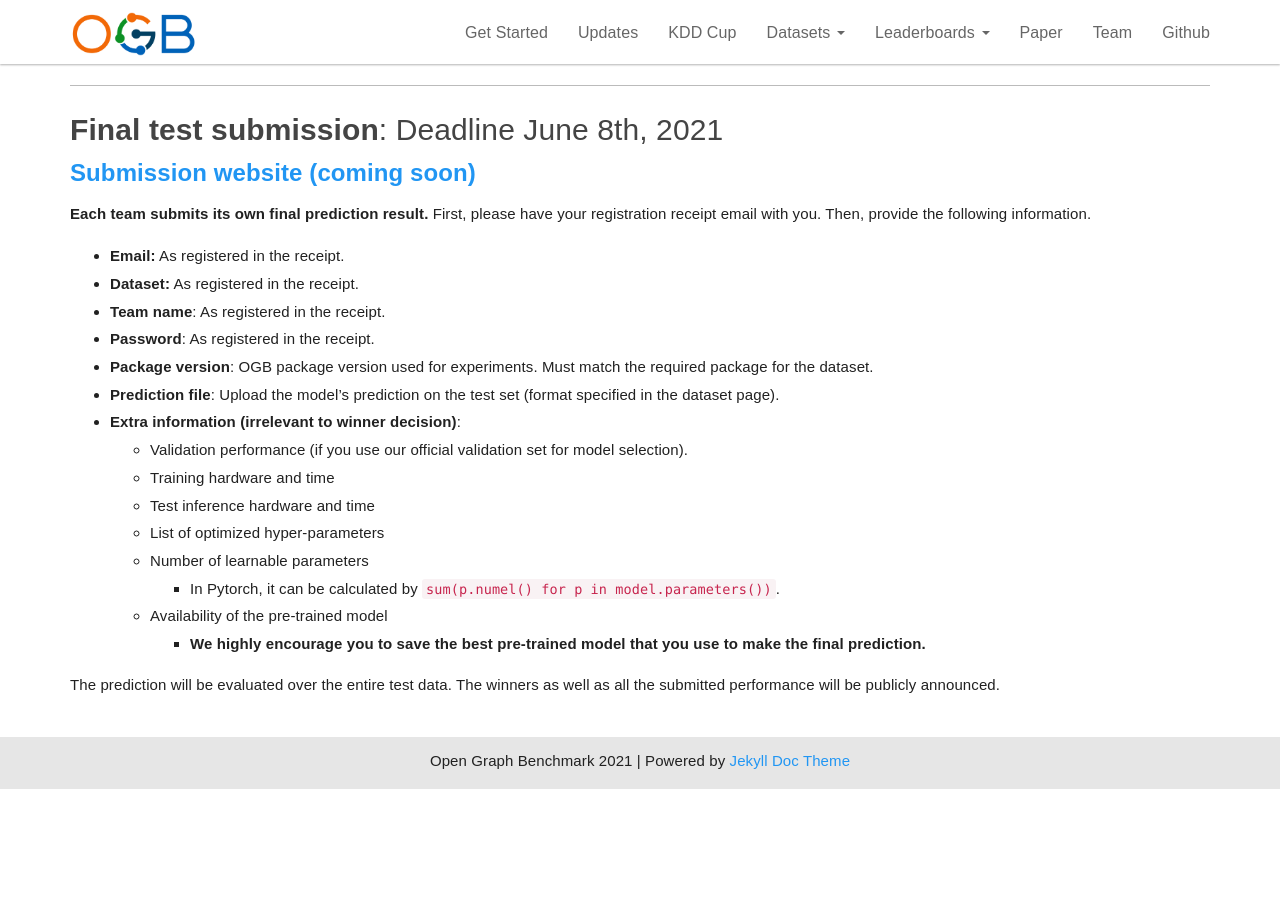
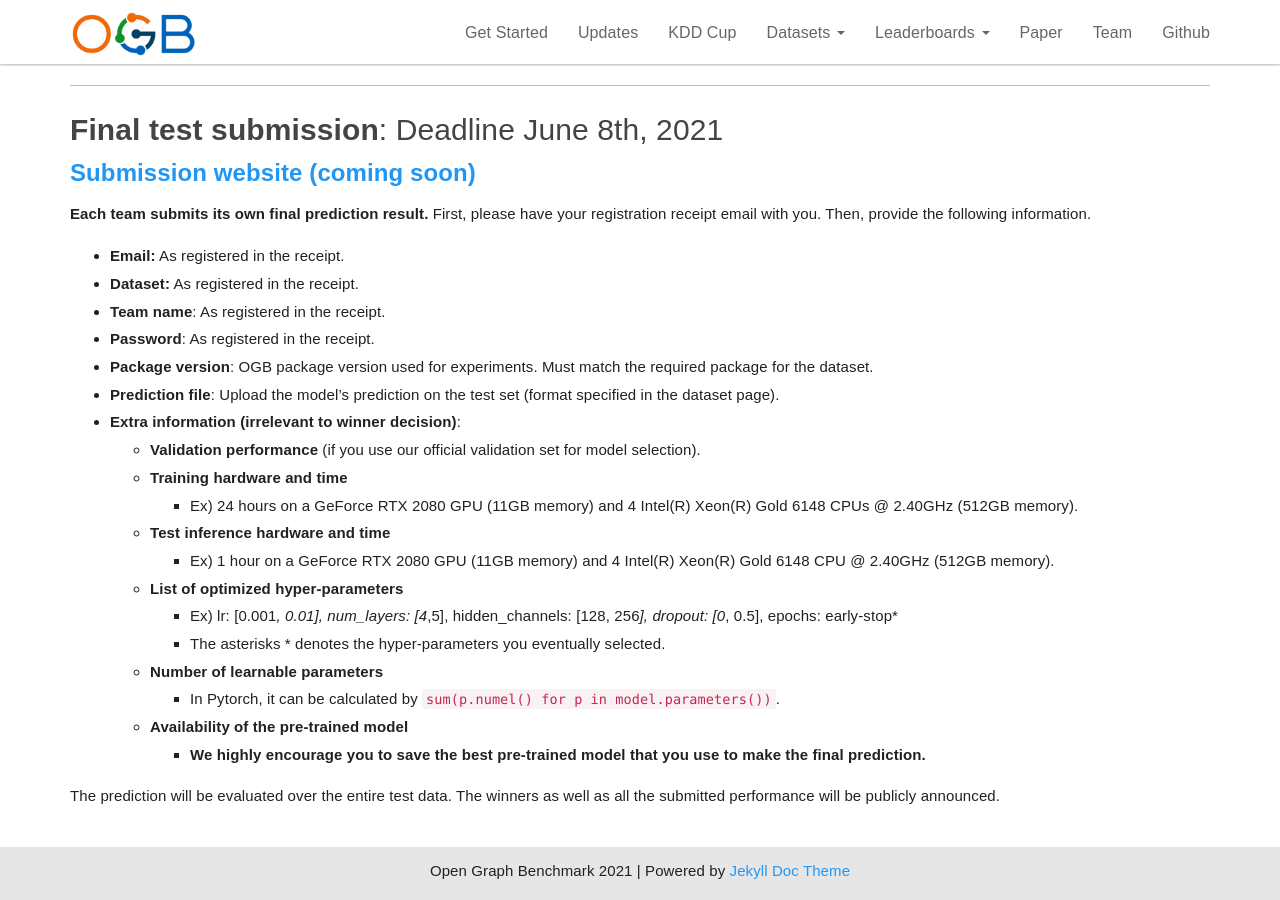
Before and after one commit to snap-stanford/ogb-web, a Jekyll site: the page built from _docs/kddcup2021/participate.md, in a window 1280 px wide and 900 px high, scrolled down 1795 px. Built offline with Jekyll 4.4.1, drawn with Linux system fonts in a browser that asks for light colours; before the commit the page ends 2584 px from its top, so only the background shows below that.

Commit message:
more final submission info

```diff
--- a/_docs/kddcup2021/participate.md
+++ b/_docs/kddcup2021/participate.md
@@ -72,13 +72,17 @@ Then, provide the following information.
 - **Package version**: OGB package version used for experiments. Must match the required package for the dataset.
 - **Prediction file**: Upload the model's prediction on the test set (format specified in the dataset page).
 - **Extra information (irrelevant to winner decision)**:
-    - Validation performance (if you use our official validation set for model selection).
-    - Training hardware and time
-    - Test inference hardware and time
-    - List of optimized hyper-parameters
-    - Number of learnable parameters
+    - **Validation performance** (if you use our official validation set for model selection).
+    - **Training hardware and time**
+        - Ex) 24 hours on a GeForce RTX 2080 GPU (11GB memory) and 4 Intel(R) Xeon(R) Gold 6148 CPUs @ 2.40GHz (512GB memory).
+    - **Test inference hardware and time**
+        - Ex) 1 hour on a GeForce RTX 2080 GPU (11GB memory) and 4 Intel(R) Xeon(R) Gold 6148 CPU @ 2.40GHz (512GB memory).
+    - **List of optimized hyper-parameters**
+        - Ex) lr: [0.001*, 0.01], num_layers: [4*,5], hidden_channels: [128, 256*], dropout: [0*, 0.5], epochs: early-stop*
+        - The asterisks \* denotes the hyper-parameters you eventually selected.
+    - **Number of learnable parameters**
         - In Pytorch, it can be calculated by `sum(p.numel() for p in model.parameters())`.
-    - Availability of the pre-trained model
+    - **Availability of the pre-trained model**
         - **We highly encourage you to save the best pre-trained model that you use to make the final prediction.**
 
 The prediction will be evaluated over the entire test data. The winners as well as all the submitted performance will be publicly announced.
```
